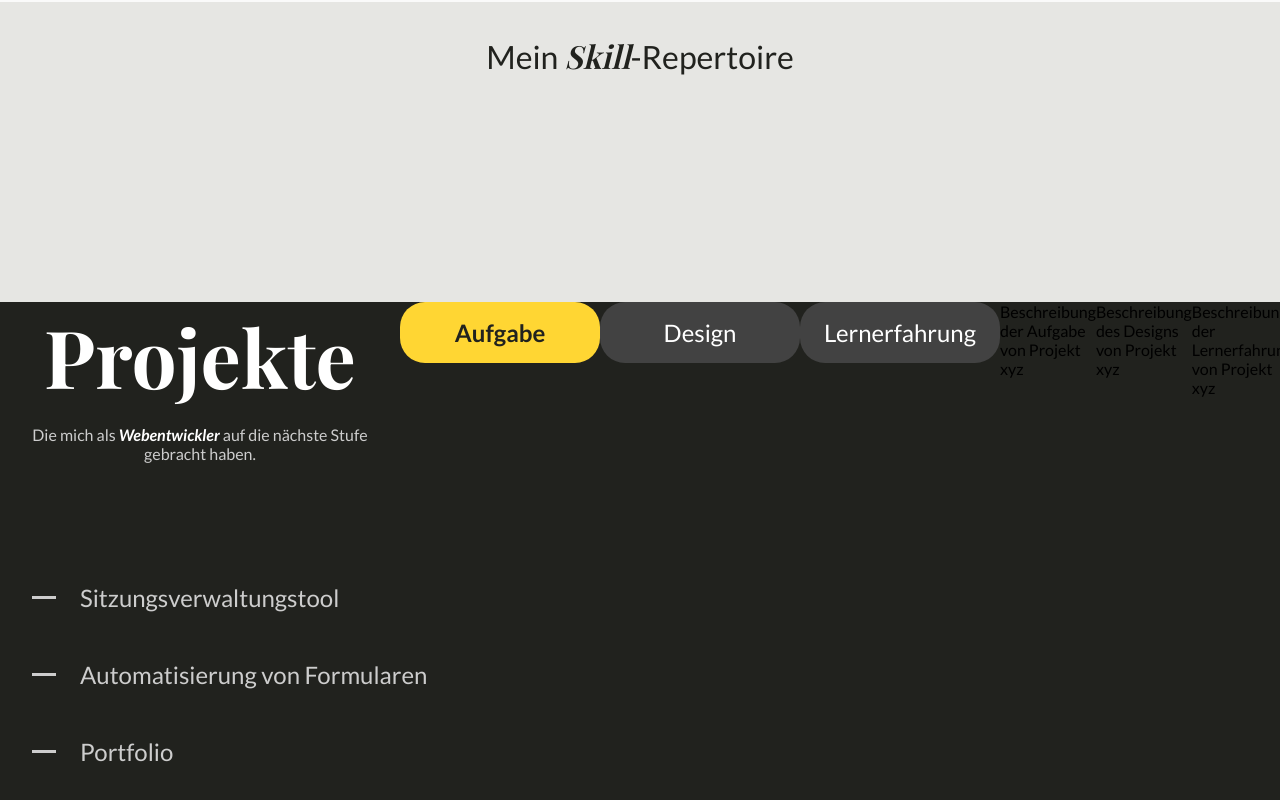
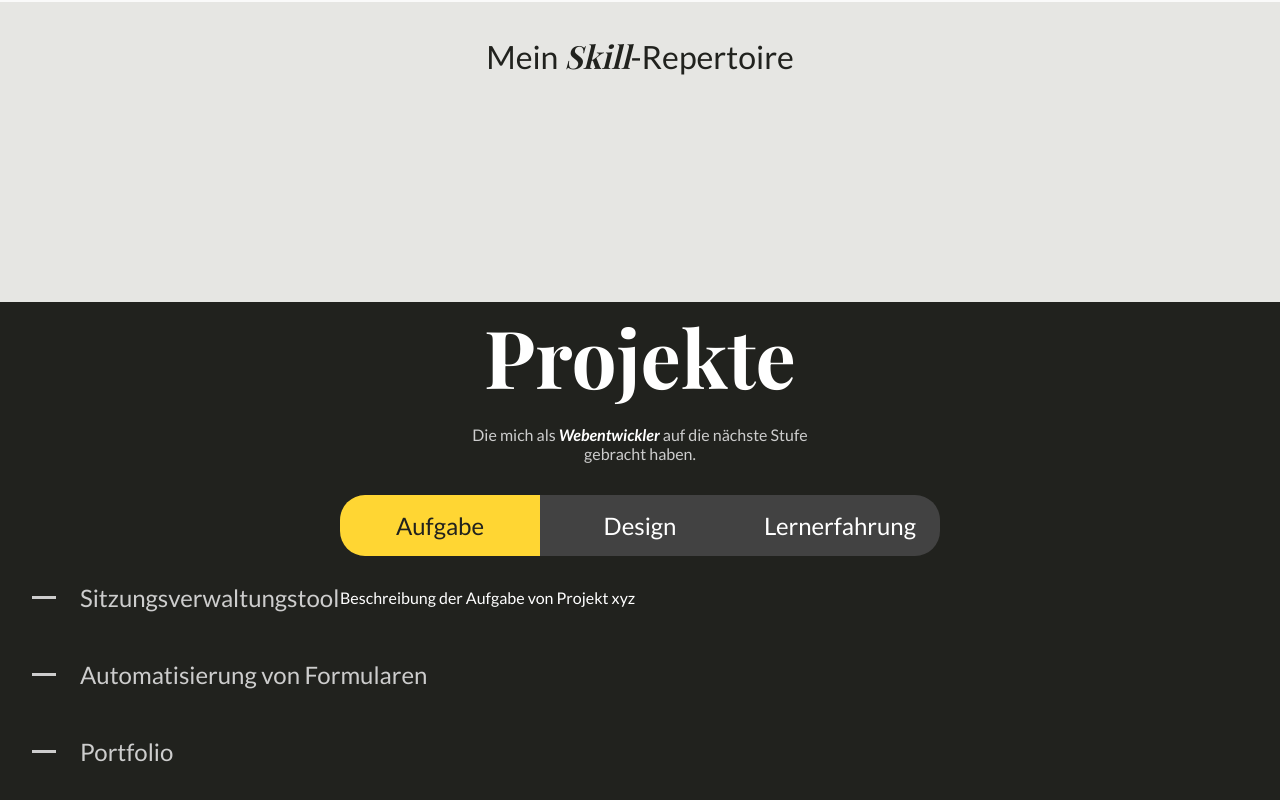
Before and after one commit to KrystianSzofer/KrystianSzofer.github.io, an Angular app: page /home in a window 1280 px wide. Shown: the part 1518-2318 px from the top of the page. Built offline with nearby package versions, Linux system fonts and the light colour scheme; a web font is replaced by a local one.

Commit message:
Adjusted Tab & Panels position. Working on Tab Logic.

```diff
--- a/src/app/projects/projects.html
+++ b/src/app/projects/projects.html
@@ -21,14 +21,10 @@
             <span> auf die nächste Stufe gebracht haben.</span>
         </p>
     </header>
-    <app-tabs></app-tabs>
-    <section role="tabpanel" id="tabpanel-0">
-        <p>Beschreibung der Aufgabe von Projekt xyz</p>
-    </section>
-    <section role="tabpanel" id="tabpanel-1">
-        <p>Beschreibung des Designs von Projekt xyz</p>
-    </section>
-    <section role="tabpanel" id="tabpanel-2">
-        <p>Beschreibung der Lernerfahrung von Projekt xyz</p>
-    </section>
+    <div class="tab-content">
+        <app-tabs></app-tabs>
+        <section role="tabpanel" id="tabpanel-0">
+            <p>Beschreibung der Aufgabe von Projekt xyz</p>
+        </section>
+    </div>
 </div>
--- a/src/app/projects/projects.scss
+++ b/src/app/projects/projects.scss
@@ -10,6 +10,9 @@
     background-color: var(--color-black-bg);
     height: 100%;
     display: flex;
+    flex-direction: column;
+    align-items: center;
+    gap: 2rem;
 }
 
 article {
@@ -83,3 +86,15 @@ header {
     font-weight: 600;
     translate: 30px 0;
 }
+
+// Tabs with Tab Panels
+
+.tab-content {
+    display: flex;
+    flex-direction: column;
+    gap: 2rem;
+
+    & p {
+        color: var(--color-white);
+    }
+}
--- a/src/app/projects/projects.ts
+++ b/src/app/projects/projects.ts
@@ -1,4 +1,4 @@
-import { Component } from '@angular/core'
+import { Component, Signal } from '@angular/core'
 import { Tabs } from './tabs/tabs'
 
 @Component({
--- a/src/app/projects/tabs/tabs.scss
+++ b/src/app/projects/tabs/tabs.scss
@@ -20,15 +20,15 @@
         &.active {
             background-color: var(--color-primary);
             color: var(--color-black);
-            font-weight: 600;
+            font-weight: 400;
         }
     }
 
-    button:first-child {
+    ul li:first-child button {
         border-top-left-radius: 25px;
         border-bottom-left-radius: 25px;
     }
-    button:last-child {
+    ul li:last-child button {
         border-top-right-radius: 25px;
         border-bottom-right-radius: 25px;
     }
```
